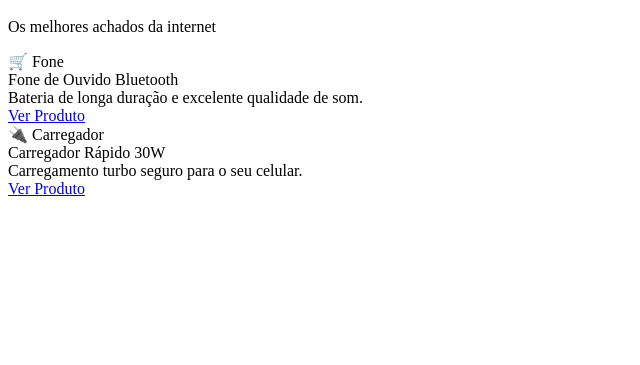
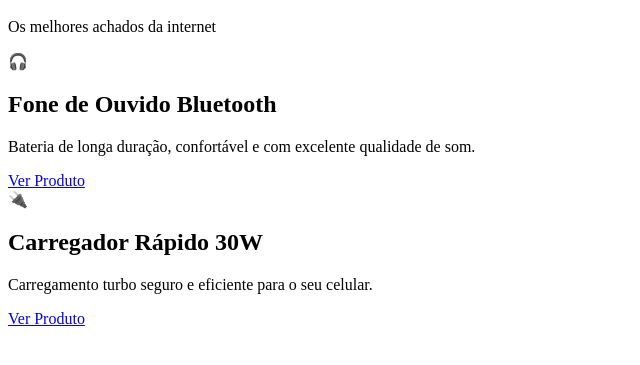
Before and after one commit to vr-site/vr-site.github.io, a plain HTML site: page index.html in a window 1280 px wide. Shown: the part 49-414 px from the top of the page, without its empty margins (0-640 px from the left). Drawn offline with Linux system fonts and the light colour scheme.

Commit message:
Refactor product display to use product-card class
Updated product cards to improve structure and styling.

```diff
--- a/index.html
+++ b/index.html
@@ -6,22 +6,22 @@
 <div class="container">
 
     <!-- PRODUTO 1 -->
-    <div class="card">
-        <div class="box-foto">🛒 Fone</div>
-        <div class="info">
-            <div class="titulo">Fone de Ouvido Bluetooth</div>
-            <div class="desc">Bateria de longa duração e excelente qualidade de som.</div>
-            <a href="#" class="botao">Ver Produto</a>
+    <div class="product-card">
+        <div class="product-image">🎧</div>
+        <div class="product-info">
+            <h2 class="product-title">Fone de Ouvido Bluetooth</h2>
+            <p class="product-description">Bateria de longa duração, confortável e com excelente qualidade de som.</p>
+            <a href="#" target="_blank" class="buy-button">Ver Produto</a>
         </div>
     </div>
 
     <!-- PRODUTO 2 -->
-    <div class="card">
-        <div class="box-foto">🔌 Carregador</div>
-        <div class="info">
-            <div class="titulo">Carregador Rápido 30W</div>
-            <div class="desc">Carregamento turbo seguro para o seu celular.</div>
-            <a href="#" class="botao">Ver Produto</a>
+    <div class="product-card">
+        <div class="product-image">🔌</div>
+        <div class="product-info">
+            <h2 class="product-title">Carregador Rápido 30W</h2>
+            <p class="product-description">Carregamento turbo seguro e eficiente para o seu celular.</p>
+            <a href="#" target="_blank" class="buy-button">Ver Produto</a>
         </div>
     </div>
 
```
